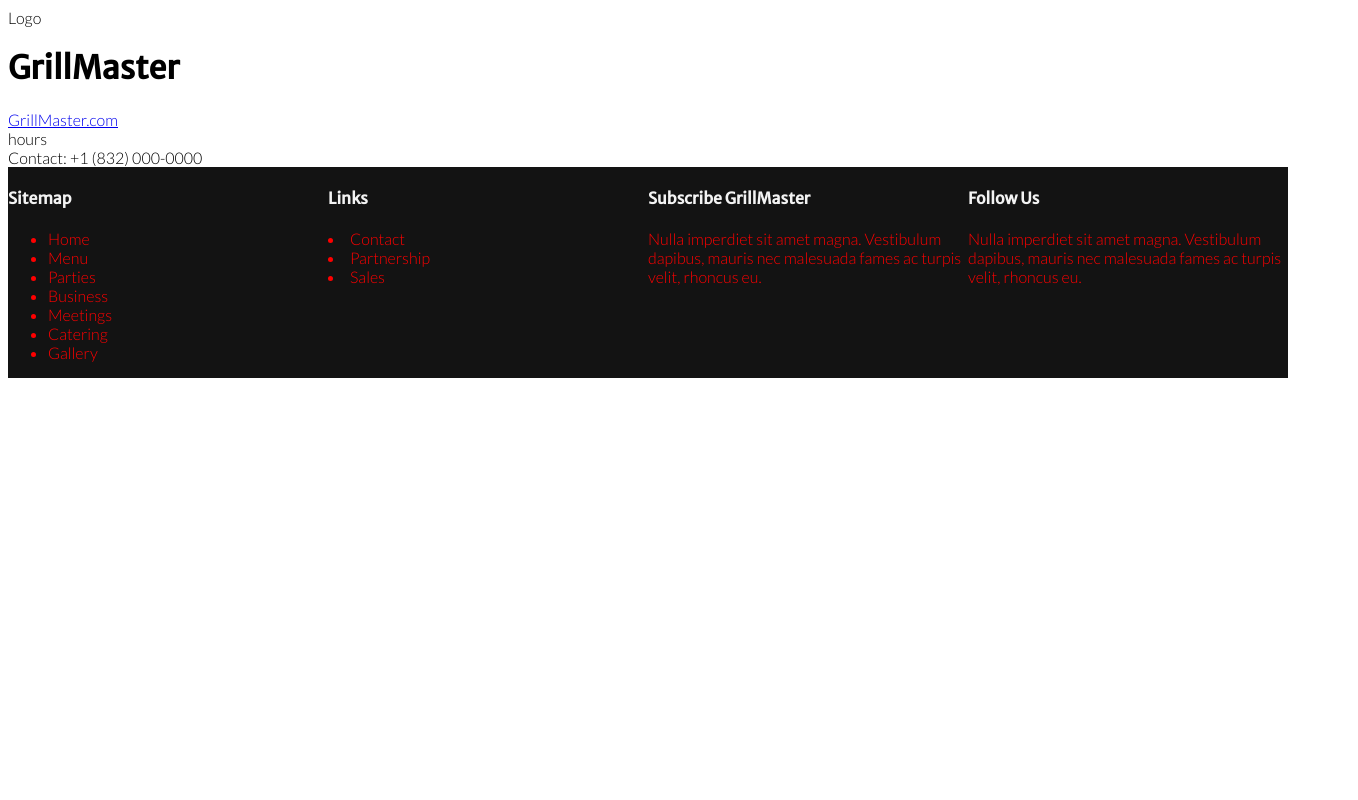
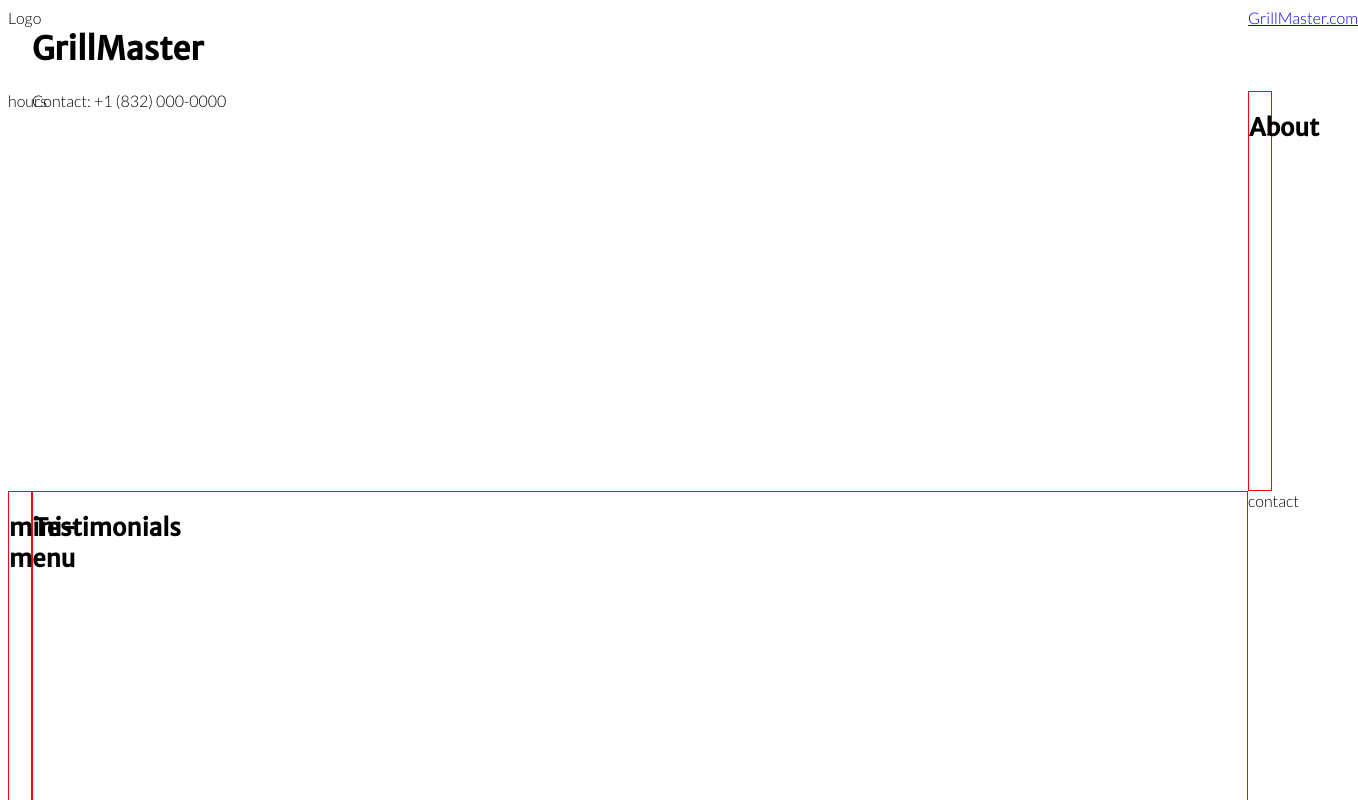
Before and after one commit to safiyc/restaurant, a React (Create React App) app in the folder frontend/: page / in a window 1280 px wide. Shown: the top 800 px of the page, 1358 px wide, since content can reach past the window. Built offline with nearby package versions, Linux system fonts and the light colour scheme.

Commit message:
feat: Add Section component.  Some layout styling is not working.

```diff
--- a/frontend/src/App.js
+++ b/frontend/src/App.js
@@ -1,14 +1,22 @@
 import React from 'react';
 import { styledNormalize } from 'styled-normalize';
 import GlobalStyles from './globalStyles';
+
 import Layout from './components/Layout';
+import Section from './components/Section';
+import Contact from './components/Contact';
 
 function App() {
   return (
     <>
       <styledNormalize />
       <GlobalStyles />
-      <Layout />
+      <Layout>
+        <Section name="About" />
+        <Section name="mini-menu"/>
+        <Section name="Testimonials"/>
+        <Contact />
+      </Layout>
     </>
   );
 }
--- a/frontend/src/components/Footer.js
+++ b/frontend/src/components/Footer.js
@@ -4,23 +4,21 @@ import styled from 'styled-components';
 import { color, above } from '../util';
 
 const StyledFooter = styled.footer`
-  display: grid;
-  grid-template-columns: 1fr;
+  /* display: grid;
+  grid-template-columns: 1fr; */
 
   background: ${color.black};
   color: ${color.gray};
-  /* height: 200px; */
   width: 100vw;
 
   ${above.med`
-    grid-template-columns: repeat(4,1fr);
-    color: red;
+    grid-template-columns: 20vw 20vw 30vw 30vw;
   `}
+`;
 
-  const styledLi {
-    color: ${color.yellow};
-  }
-`;
+const FooterContent = styled.div`
+  grid-column: 1 / -1;
+`
 
 const Column = styled.div`
   width: auto;
@@ -33,6 +31,7 @@ const Styledh4 = styled.h4`
 const Footer = () => {
   return (
     <StyledFooter>
+      <FooterContent>
       <Column>
         <Styledh4>Sitemap</Styledh4>
         <ul>
@@ -67,6 +66,7 @@ const Footer = () => {
           malesuada fames ac turpis velit, rhoncus eu.
         </p>
       </Column>
+      </FooterContent>
     </StyledFooter>
   );
 };
--- a/frontend/src/components/Layout.js
+++ b/frontend/src/components/Layout.js
@@ -1,13 +1,20 @@
 import React from 'react';
+import styled from 'styled-components';
 
 import Header from './Header';
 import Footer from './Footer';
 
-export default function Layout() {
+const Wrapper = styled.div`
+  display: grid;
+  grid-template-columns: 1.5rem auto 1.5rem;
+`
+
+export default function Layout(props) {
   return (
-    <>
-      <Header />
-      <Footer />
-    </>
+      <Wrapper>
+        <Header />
+        {props.children}
+        <Footer />
+      </Wrapper>
   );
 }
--- a/frontend/src/components/Section.js
+++ b/frontend/src/components/Section.js
@@ -0,0 +1,19 @@
+import React from 'react';
+import styled from 'styled-components';
+
+const Wrapper = styled.div`
+  display: grid;
+  grid-template-columns: 1fr 1fr;
+  min-height: 400px;
+
+  border: 1px solid red;
+`
+
+export default function Section(props) {
+  return (
+    <Wrapper>
+      <h2>{props.name}</h2>
+      {props.children}
+    </Wrapper>
+  );
+}
```
